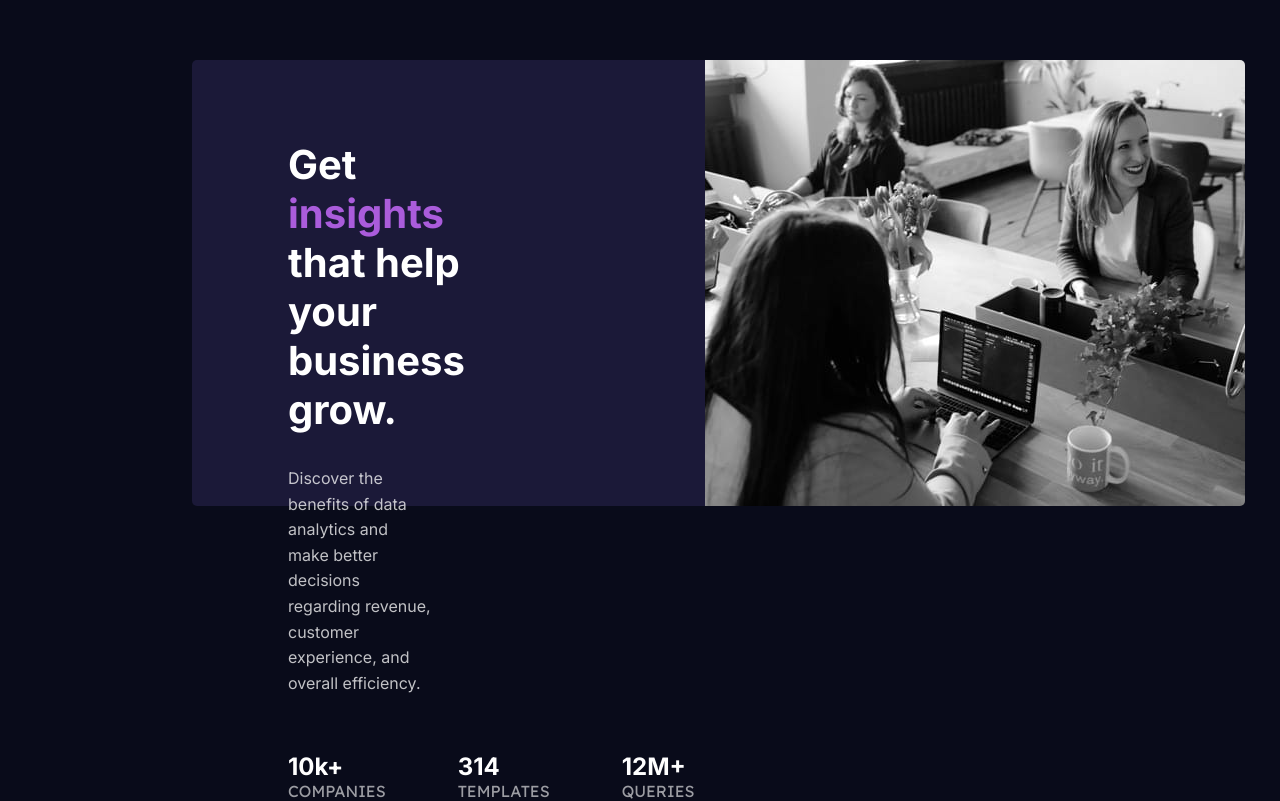
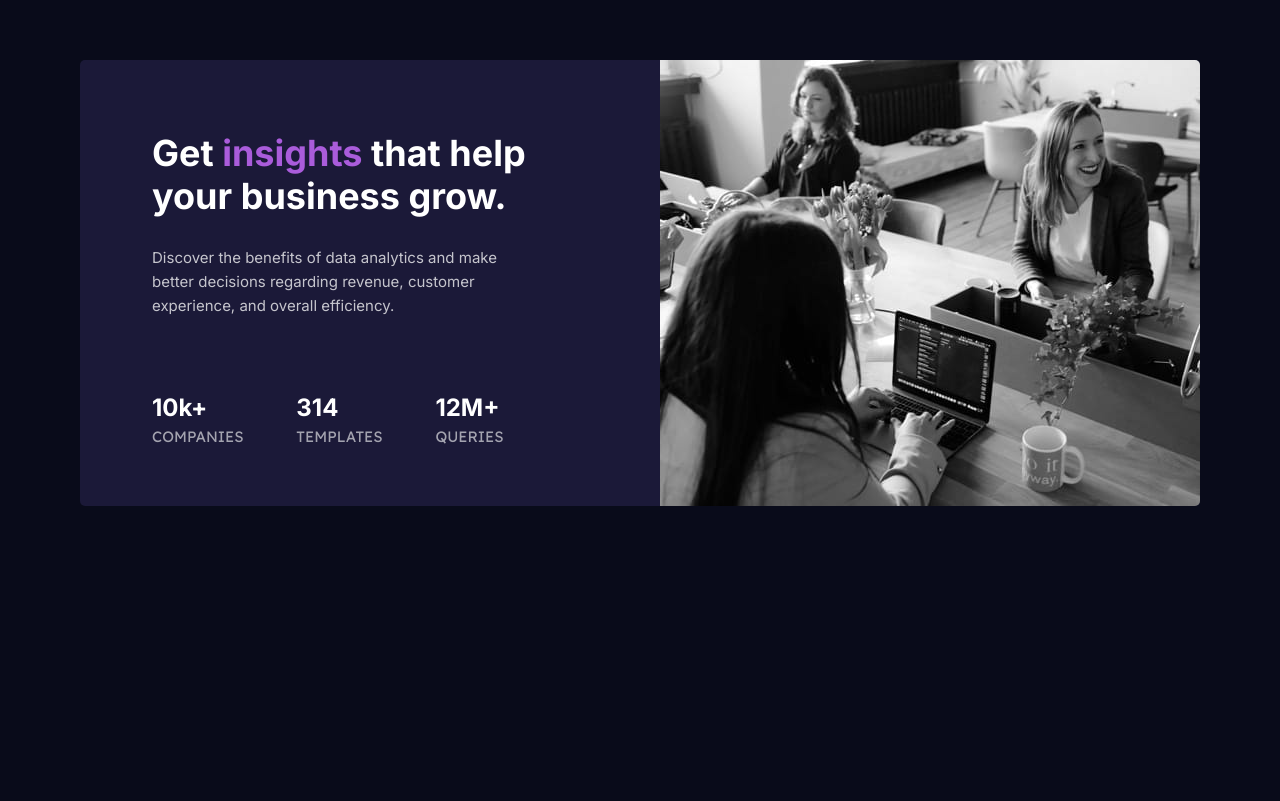
Before and after one commit to Norwyx/Stats-Preview-Card-Component, a plain HTML site: page index.html in a window 1280 px wide. Shown: the part 180-981 px from the top of the page. After the commit the page ends 926 px from the top, so only its background shows below. Drawn offline with Linux system fonts and the light colour scheme.

Commit message:
Styled the card

```diff
--- a/style.css
+++ b/style.css
@@ -32,12 +32,16 @@ body {
 }
 
 .container {
-  width: 70%;
-  height: 446px;
+  max-width: 1120px;
+  max-height: 446px;
   margin: 15rem 0 15rem 0;
   background-color: var(--card-background-clr);
   border-radius: 5px;
   display: flex;
+}
+
+#information-section {
+  max-width: 580px;
 }
 
 #image {
@@ -46,11 +50,11 @@ body {
 }
 
 #title {
-  font-size: 2.5rem;
-  font-weight: 900;
+  font-size: 2.25rem;
+  font-weight: 700;
+  line-height: 1.2;
   color: var(--heading-and-stats);
-  padding: 5rem 0 0 6rem;
-  margin-right: 15rem;
+  margin: 4.5rem 8rem 0 4.5rem;
 }
 
 #highlighted-text {
@@ -59,20 +63,20 @@ body {
 
 #description {
   color: var(--info-clr);
-  font-size: 1rem;
+  font-size: .9375rem;
+  font-weight: 400;
   line-height: 1.6;
-  padding: 2rem 17rem 0 6rem;
+  margin: 1.7rem 8rem 0 4.5rem;
 }
 
 #stats {
   display: flex;
   font-family: var(--ff-lexend);
-  padding-left: 6rem;
-  padding-top: 3.5rem;
+  margin: 4.7rem 0 0 4.5rem;
 }
 
 .stats-item + .stats-item {
-  margin-left: 4.5rem;
+  margin-left: 3.3rem;
 }
 
 .number {
@@ -80,9 +84,12 @@ body {
   font-family: var(--ff-inter);
   font-weight: 700;
   color: var(--heading-and-stats);
+  padding-bottom: 0.3rem;
 }
 
 .text {
   color: var(--stats-description);
-  font-size: 1rem;
+  font-size: .9375rem;
+  font-weight: 400;
+  font-size: .9375rem;
 }
```
